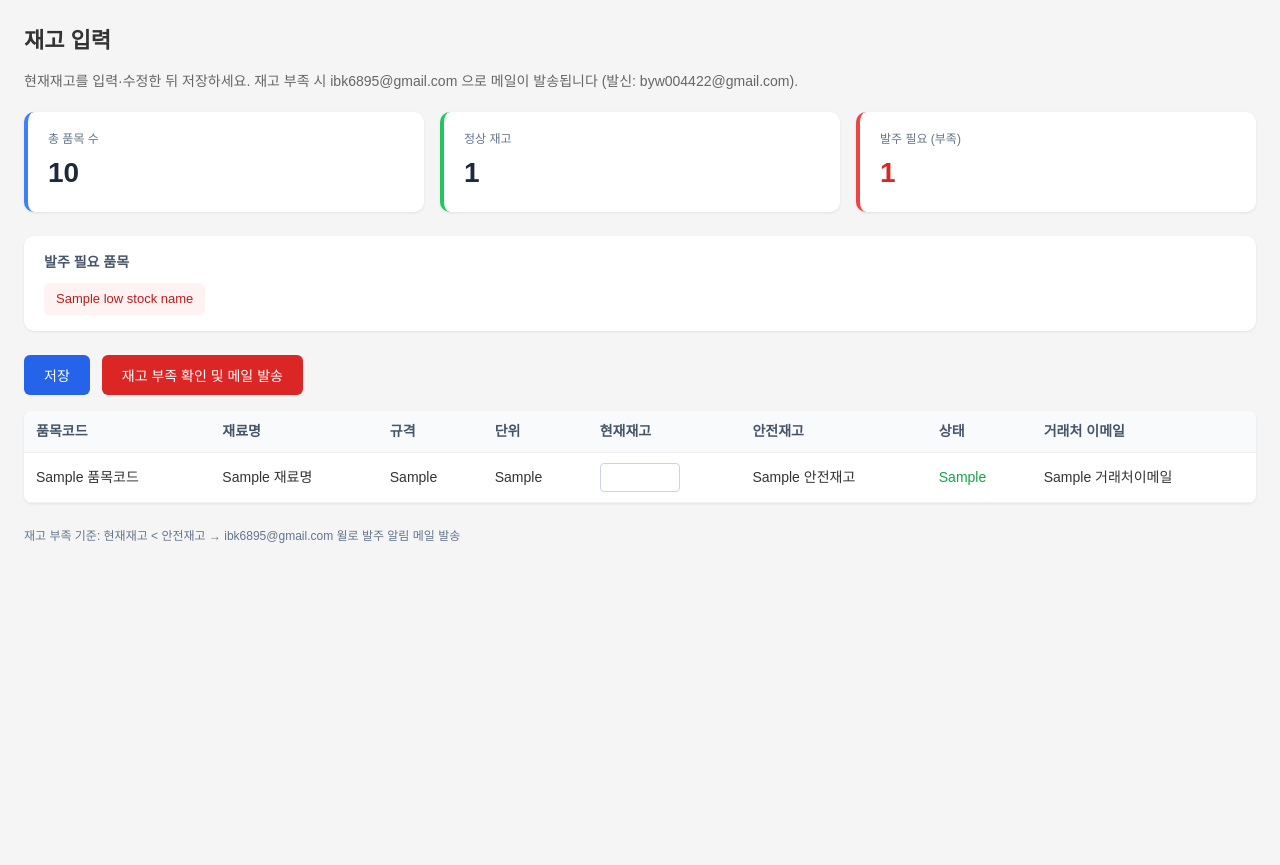
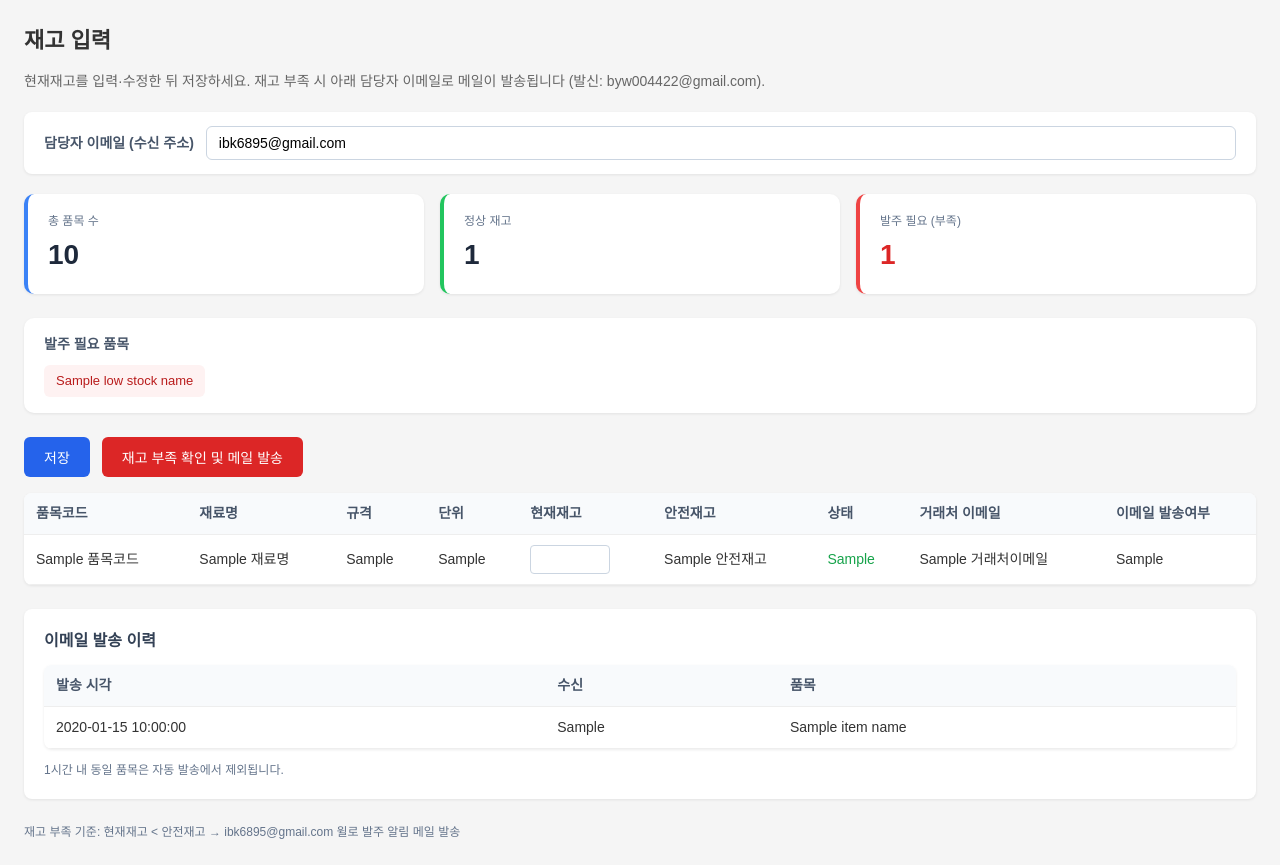
Before and after one commit to yw342/260312_mail, a Flask app: template templates/index.html in a window 1280 px wide. Before the commit the page ends 543 px from the top, so only its background shows below. Run offline with Flask 3, Linux system fonts and the light colour scheme; the template is opened without the code that fills it: most values are stand-ins (such as "Sample title", 1, 10 or a date in 2020).

Commit message:
담당자 이메일 HTML 입력, Vercel env 가이드, 이메일 발송여부 열 및 1시간 내 중복 발송 방지
Made-with: Cursor

```diff
--- a/app.py
+++ b/app.py
@@ -2,9 +2,11 @@
 """
 재고 웹 입력·확인 및 부족 시 메일 발송
 - 보내는 사람: byw004422@gmail.com
-- 받는 사람: ibk6895@gmail.com
+- 받는 사람: HTML 페이지 담당자 이메일 입력란
 """
 import os
+import json
+from datetime import datetime, timedelta, timezone
 from pathlib import Path
 
 from flask import Flask, render_template, request, jsonify, redirect, url_for
@@ -20,6 +22,78 @@ import inventory_alert as alert
 app = Flask(__name__)
 BASE_DIR = Path(__file__).resolve().parent
 EXCEL_PATH = Path(os.environ.get("INVENTORY_EXCEL_PATH", str(BASE_DIR / "domino_inventory_training.xlsx")))
+EMAIL_HISTORY_PATH = BASE_DIR / "email_history.json"
+EMAIL_THRESHOLD_HOURS = 1
+
+
+def load_email_history():
+    """이메일 발송 이력 로드."""
+    if not EMAIL_HISTORY_PATH.is_file():
+        return []
+    try:
+        with open(EMAIL_HISTORY_PATH, "r", encoding="utf-8") as f:
+            return json.load(f)
+    except Exception:
+        return []
+
+
+def save_email_history(records):
+    """이메일 발송 이력 저장 (최근 500건 유지)."""
+    with open(EMAIL_HISTORY_PATH, "w", encoding="utf-8") as f:
+        json.dump(records[-500:], f, ensure_ascii=False, indent=2)
+
+
+def get_item_codes_sent_within_hours(hours=1):
+    """지정 시간(기본 1시간) 내 발송된 품목의 품목코드 set 반환."""
+    records = load_email_history()
+    cutoff = datetime.now(timezone.utc) - timedelta(hours=hours)
+    codes = set()
+    for r in records:
+        try:
+            sent_at = datetime.fromisoformat(r.get("sent_at", "").replace("Z", "+00:00"))
+            if sent_at.tzinfo is None:
+                sent_at = sent_at.replace(tzinfo=timezone.utc)
+        except Exception:
+            continue
+        if sent_at >= cutoff:
+            for code in r.get("item_codes") or []:
+                if code:
+                    codes.add(str(code).strip())
+    return codes
+
+
+def append_email_record(to_email, items):
+    """발송 이력에 한 건 추가. items는 품목코드, 재료명 포함 dict 리스트."""
+    records = load_email_history()
+    item_codes = [str(i.get("품목코드") or "").strip() for i in items if i.get("품목코드")]
+    item_names = [str(i.get("재료명") or "").strip() for i in items]
+    records.append({
+        "sent_at": datetime.now(timezone.utc).isoformat().replace("+00:00", "Z"),
+        "to": to_email,
+        "item_codes": item_codes,
+        "item_names": item_names,
+    })
+    save_email_history(records)
+
+
+def get_email_history_for_display(limit=50):
+    """하단 이력 표시용. 최근 limit건, sent_at을 로컬 시간으로 포맷."""
+    records = load_email_history()
+    out = []
+    for r in reversed(records[-limit:]):
+        try:
+            sent_at = r.get("sent_at", "")
+            if sent_at:
+                dt = datetime.fromisoformat(sent_at.replace("Z", "+00:00"))
+                sent_at = dt.strftime("%Y-%m-%d %H:%M")
+        except Exception:
+            pass
+        out.append({
+            "sent_at": sent_at,
+            "to": r.get("to", ""),
+            "item_names": r.get("item_names") or [],
+        })
+    return out
 
 
 def _num_display(val):
@@ -60,15 +134,17 @@ def get_inventory_list():
             return ""
         return str(x).strip() if not isinstance(x, (int, float)) else x
 
+    sent_within_hour = get_item_codes_sent_within_hours(EMAIL_THRESHOLD_HOURS)
     result = []
     for i, row in enumerate(data_rows):
         excel_row = i + 2  # 1-based, row 1 = header
         raw_spec = v(row, idx_spec)
         raw_current = v(row, idx_current)
         raw_safety = v(row, idx_safety)
+        code = v(row, idx_code)
         result.append({
             "row": excel_row,
-            "품목코드": v(row, idx_code),
+            "품목코드": code,
             "재료명": v(row, idx_name),
             "규격": _num_display(raw_spec) if isinstance(raw_spec, (int, float)) else raw_spec,
             "단위": v(row, idx_unit),
@@ -76,6 +152,7 @@ def get_inventory_list():
             "안전재고": _num_display(raw_safety) if isinstance(raw_safety, (int, float)) else raw_safety,
             "상태": v(row, idx_status),
             "거래처이메일": v(row, idx_email),
+            "이메일_발송여부": "1시간 내 발송" if (code and str(code).strip() in sent_within_hour) else "-",
         })
     return result
 
@@ -136,13 +213,17 @@ def get_dashboard(items):
 def index():
     items = get_inventory_list()
     dashboard = get_dashboard(items)
-    return render_template("index.html", items=items, dashboard=dashboard)
+    email_history = get_email_history_for_display(50)
+    return render_template("index.html", items=items, dashboard=dashboard, email_history=email_history)
 
 
-def check_and_send_alert():
-    """저장된 엑셀 기준으로 재고 부족 확인 후 담당자(ibk6895@gmail.com)에게 메일 자동 발송. (sent, count, error) 반환."""
+def check_and_send_alert(recipient_email):
+    """저장된 엑셀 기준으로 재고 부족 확인 후 담당자(recipient_email)에게 메일 발송. 1시간 내 발송한 품목은 제외."""
+    if not recipient_email or "@" not in str(recipient_email).strip():
+        return False, 0, "담당자 이메일을 입력하세요."
+    recipient_email = str(recipient_email).strip()
     if not alert.SENDER_PASSWORD:
-        return False, 0, ".env에 INVENTORY_SENDER_PASSWORD 설정 필요"
+        return False, 0, "INVENTORY_SENDER_PASSWORD 환경 변수(또는 .env) 설정 필요"
     try:
         data_rows, col = alert.load_inventory(EXCEL_PATH)
         if not col:
@@ -150,14 +231,19 @@ def check_and_send_alert():
         low_stock = alert.get_low_stock_items(data_rows, col)
         if not low_stock:
             return False, 0, None
+        sent_recently = get_item_codes_sent_within_hours(EMAIL_THRESHOLD_HOURS)
+        low_stock_to_send = [x for x in low_stock if (x.get("품목코드") or "").strip() not in sent_recently]
+        if not low_stock_to_send:
+            return False, 0, "1시간 내 발송된 품목만 있어 이번에는 발송하지 않았습니다."
         subject, body = alert.build_email_body(
-            alert.RECIPIENT_EMAIL, low_stock, alert.SENDER_EMAIL, all_to_one=True
+            recipient_email, low_stock_to_send, alert.SENDER_EMAIL, all_to_one=True
         )
         alert.send_mail(
-            alert.RECIPIENT_EMAIL, subject, body,
+            recipient_email, subject, body,
             alert.SENDER_EMAIL, alert.SENDER_PASSWORD
         )
-        return True, len(low_stock), None
+        append_email_record(recipient_email, low_stock_to_send)
+        return True, len(low_stock_to_send), None
     except Exception as e:
         return False, 0, str(e)
 
@@ -170,12 +256,15 @@ def save():
     updates = data.get("updates") if isinstance(data, dict) else []
     if not updates:
         return jsonify({"ok": False, "message": "updates 배열 필요"}), 400
+    recipient_email = (data.get("recipient_email") or "").strip() if isinstance(data, dict) else ""
     try:
         update_excel_current_stock(updates)
-        email_sent, alert_count, alert_error = check_and_send_alert()
+        email_sent, alert_count, alert_error = check_and_send_alert(recipient_email)
         res = {"ok": True, "email_sent": email_sent, "alert_count": alert_count}
         if alert_error and email_sent is False and alert_count == 0:
             res["alert_error"] = alert_error
+        if email_sent:
+            res["to"] = recipient_email
         return jsonify(res)
     except Exception as e:
         return jsonify({"ok": False, "message": str(e)}), 500
@@ -183,13 +272,15 @@ def save():
 
 @app.route("/send-alert", methods=["POST"])
 def send_alert():
-    """재고 부족 확인 후 ibk6895@gmail.com 으로 메일 발송 (발신: byw004422@gmail.com)."""
-    email_sent, alert_count, error = check_and_send_alert()
+    """재고 부족 확인 후 HTML에서 받은 담당자 이메일로 메일 발송."""
+    data = request.get_json(force=True, silent=True) or request.form or {}
+    recipient_email = (data.get("recipient_email") or "").strip()
+    email_sent, alert_count, error = check_and_send_alert(recipient_email)
     if error and not email_sent:
         return jsonify({"ok": False, "message": error}), 400
     if not email_sent:
         return jsonify({"ok": True, "sent": 0, "message": "재고 부족 품목 없음"})
-    return jsonify({"ok": True, "sent": 1, "count": alert_count, "to": alert.RECIPIENT_EMAIL})
+    return jsonify({"ok": True, "sent": 1, "count": alert_count, "to": recipient_email})
 
 
 if __name__ == "__main__":
--- a/inventory_alert.py
+++ b/inventory_alert.py
@@ -63,6 +63,7 @@ def get_low_stock_items(data_rows, col):
     low = []
     idx_current = col.get("현재재고", col.get("현재 재고", -1))
     idx_safety = col.get("안전재고", col.get("안전 재고", -1))
+    idx_code = col.get("품목코드", -1)
     idx_name = col.get("재료명", -1)
     idx_unit = col.get("단위", -1)
     idx_order_qty = col.get("발주권장수량", col.get("발주 권장수량", -1))
@@ -89,6 +90,7 @@ def get_low_stock_items(data_rows, col):
             current, safety = 0, 0
         if current < safety:
             low.append({
+                "품목코드": v(idx_code) or "",
                 "재료명": v(idx_name) or "-",
                 "단위": v(idx_unit) or "",
                 "현재재고": current,
--- a/templates/index.html
+++ b/templates/index.html
@@ -40,11 +40,25 @@
     .dashboard-summary .tags { display: flex; flex-wrap: wrap; gap: 8px; }
     .dashboard-summary .tag { background: #fef2f2; color: #b91c1c; padding: 6px 12px; border-radius: 6px; font-size: 13px; }
     .dashboard-summary .tag.none { background: #f0fdf4; color: #166534; }
+    .recipient-bar { background: #fff; border-radius: 8px; padding: 14px 20px; margin-bottom: 20px; box-shadow: 0 1px 3px rgba(0,0,0,0.08); display: flex; align-items: center; gap: 12px; flex-wrap: wrap; }
+    .recipient-bar label { font-weight: 600; color: #475569; }
+    .recipient-bar input[type="email"] { flex: 1; min-width: 220px; padding: 8px 12px; border: 1px solid #cbd5e1; border-radius: 6px; font-size: 14px; }
+    .sent-recent { color: #059669; font-weight: 500; }
+    .email-history { background: #fff; border-radius: 8px; padding: 20px; margin-top: 24px; box-shadow: 0 1px 3px rgba(0,0,0,0.08); }
+    .email-history h3 { margin: 0 0 12px; font-size: 16px; color: #334155; }
+    .email-history .history-table { min-width: 400px; }
+    .email-history .history-note { margin: 12px 0 0; font-size: 12px; color: #64748b; }
+    .email-history .history-empty { color: #94a3b8; font-size: 14px; }
   </style>
 </head>
 <body>
   <h1>재고 입력</h1>
-  <p class="sub">현재재고를 입력·수정한 뒤 저장하세요. 재고 부족 시 ibk6895@gmail.com 으로 메일이 발송됩니다 (발신: byw004422@gmail.com).</p>
+  <p class="sub">현재재고를 입력·수정한 뒤 저장하세요. 재고 부족 시 아래 담당자 이메일로 메일이 발송됩니다 (발신: byw004422@gmail.com).</p>
+
+  <div class="recipient-bar">
+    <label for="recipientEmail">담당자 이메일 (수신 주소)</label>
+    <input type="email" id="recipientEmail" value="ibk6895@gmail.com" placeholder="예: ibk6895@gmail.com" />
+  </div>
 
   <section class="dashboard" aria-label="재고 현황 대시보드">
     <div class="dashboard-card total">
@@ -94,6 +108,7 @@
           <th>안전재고</th>
           <th>상태</th>
           <th>거래처 이메일</th>
+          <th>이메일 발송여부</th>
         </tr>
       </thead>
       <tbody>
@@ -109,11 +124,41 @@
           <td>{{ it.안전재고 }}</td>
           <td class="{{ 'status-bad' if it.상태 == '발주 필요' else 'status-ok' }}">{{ it.상태 }}</td>
           <td>{{ it.거래처이메일 }}</td>
+          <td class="{{ 'sent-recent' if it.이메일_발송여부 == '1시간 내 발송' else '' }}">{{ it.이메일_발송여부 }}</td>
         </tr>
         {% endfor %}
       </tbody>
     </table>
   </div>
+
+  <section class="email-history">
+    <h3>이메일 발송 이력</h3>
+    {% if email_history %}
+    <div class="table-wrap">
+      <table class="history-table">
+        <thead>
+          <tr>
+            <th>발송 시각</th>
+            <th>수신</th>
+            <th>품목</th>
+          </tr>
+        </thead>
+        <tbody>
+          {% for h in email_history %}
+          <tr>
+            <td>{{ h.sent_at }}</td>
+            <td>{{ h.to }}</td>
+            <td>{{ h.item_names | join(', ') }}</td>
+          </tr>
+          {% endfor %}
+        </tbody>
+      </table>
+    </div>
+    <p class="history-note">1시간 내 동일 품목은 자동 발송에서 제외됩니다.</p>
+    {% else %}
+    <p class="history-empty">발송 이력이 없습니다.</p>
+    {% endif %}
+  </section>
 
   <footer>
     재고 부족 기준: 현재재고 &lt; 안전재고 → ibk6895@gmail.com 윌로 발주 알림 메일 발송
@@ -127,7 +172,10 @@
       el.style.display = "block";
     }
 
+    function getRecipientEmail() { return (document.getElementById("recipientEmail").value || "").trim(); }
+
     document.getElementById("btnSave").onclick = function () {
+      var recipientEmail = getRecipientEmail();
       var inputs = document.querySelectorAll(".input-current");
       var updates = [];
       inputs.forEach(function (inp) {
@@ -138,13 +186,13 @@
       fetch("/save", {
         method: "POST",
         headers: { "Content-Type": "application/json" },
-        body: JSON.stringify({ updates: updates })
+        body: JSON.stringify({ updates: updates, recipient_email: recipientEmail })
       })
         .then(function (r) { return r.json(); })
         .then(function (data) {
           if (data.ok) {
             if (data.email_sent && data.alert_count) {
-              showMsg("저장되었습니다. 재고 부족 품목(" + data.alert_count + "건)으로 담당자(ibk6895@gmail.com)에게 메일을 자동 발송했습니다.", false);
+              showMsg("저장되었습니다. 재고 부족 품목(" + data.alert_count + "건)으로 담당자(" + (data.to || recipientEmail) + ")에게 메일을 자동 발송했습니다.", false);
             } else if (data.alert_error) {
               showMsg("저장되었습니다. 단, 메일 자동 발송 실패: " + data.alert_error, true);
             } else {
@@ -160,14 +208,19 @@
 
     document.getElementById("btnAlert").onclick = function () {
       this.disabled = true;
-      fetch("/send-alert", { method: "POST", headers: { "Content-Type": "application/json" } })
+      var recipientEmail = getRecipientEmail();
+      fetch("/send-alert", {
+        method: "POST",
+        headers: { "Content-Type": "application/json" },
+        body: JSON.stringify({ recipient_email: recipientEmail })
+      })
         .then(function (r) { return r.json(); })
         .then(function (data) {
           if (data.ok) {
             if (data.sent === 0) {
               showMsg("재고 부족 품목이 없습니다.", false);
             } else {
-              showMsg("메일 발송 완료: " + (data.to || "ibk6895@gmail.com") + " (" + (data.count || 0) + "건)", false);
+              showMsg("메일 발송 완료: " + (data.to || recipientEmail) + " (" + (data.count || 0) + "건)", false);
             }
           } else {
             showMsg(data.message || "발송 실패", true);
```
Also changed, not shown: ENV_SETUP.md (added, +67 -0 lines), README.md, 2 other files.
